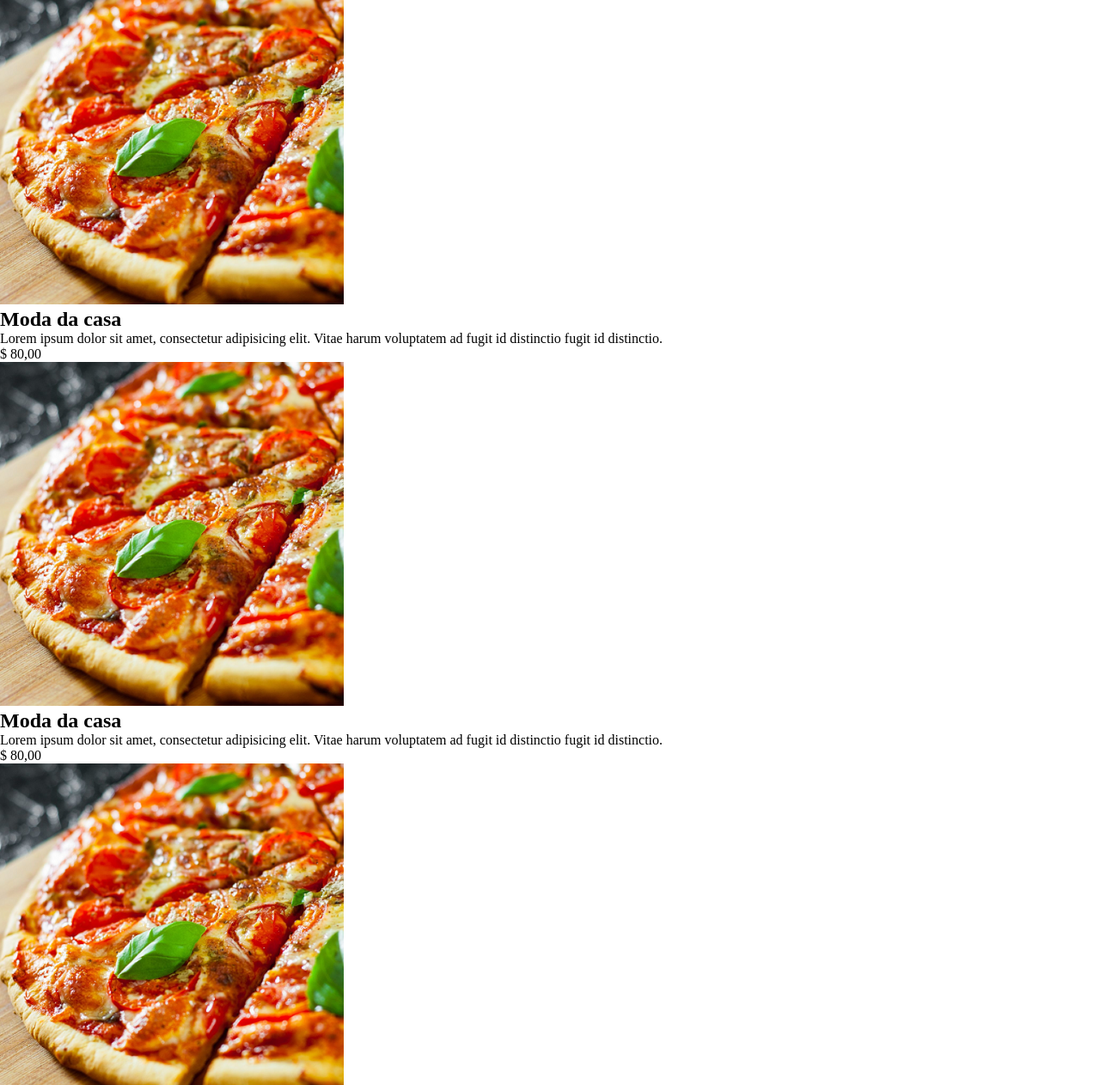
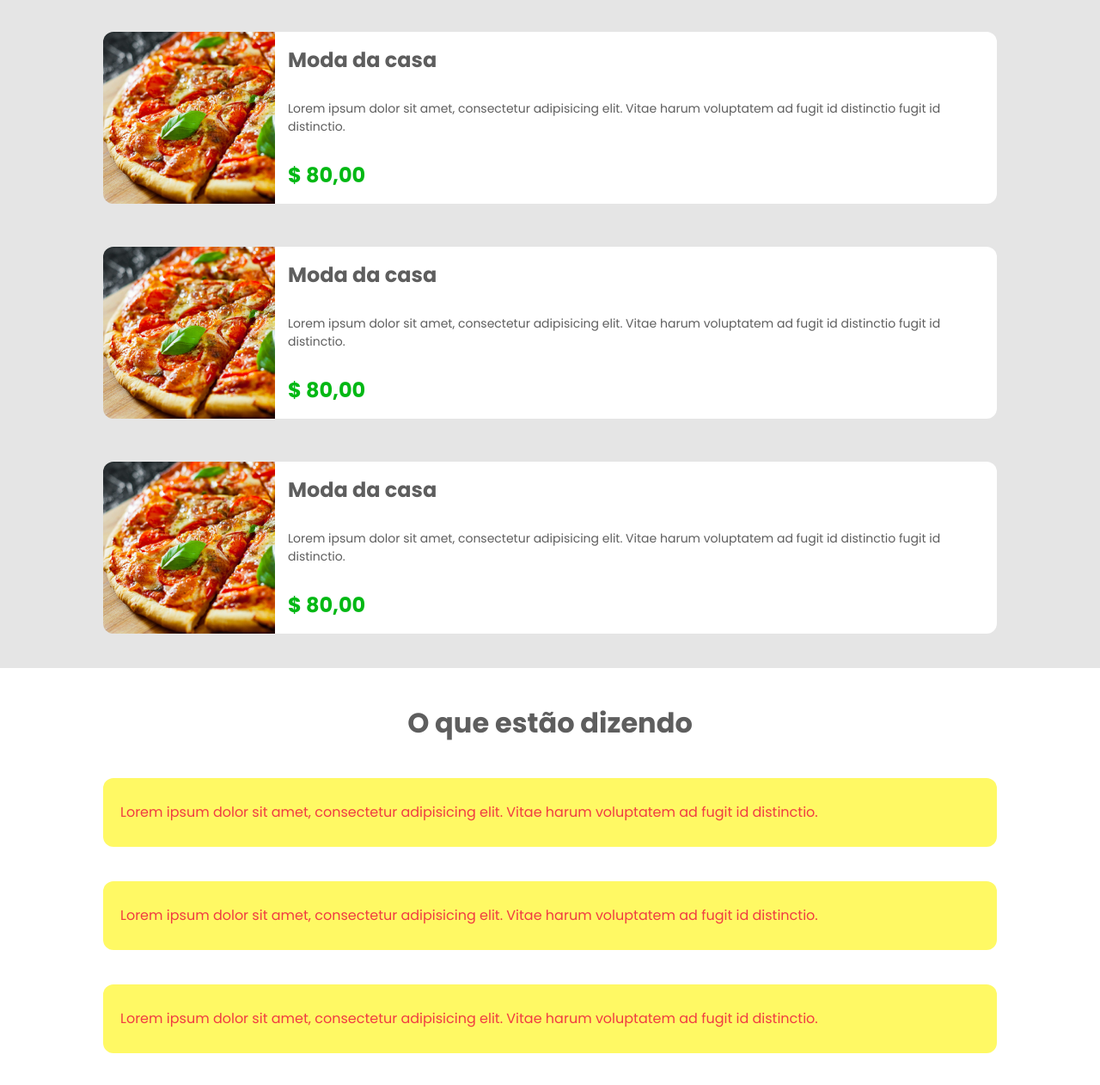
Before and after one commit to Rudersonvf/Exercicio-DSTasty, a plain HTML site: page index.html in a window 1280 px wide. Shown: the part 73-1335 px from the top of the page at 86% size. Drawn offline with Linux system fonts and the light colour scheme.

Commit message:
Estilizado o nav, cards e testimonials

```diff
--- a/css/styles.css
+++ b/css/styles.css
@@ -1,7 +1,125 @@
 @import url("https://fonts.googleapis.com/css2?family=Poppins:wght@300;400;700&display=swap");
+
+:root {
+  --color-salmon: #f03c42;
+  --color-white: #fff;
+  --color-lightGray: #e5e5e5;
+  --color-darkGray: #5e5e5e;
+  --color-cream: #fff964;
+  --color-green: #02b814;
+}
 
 * {
   margin: 0;
   padding: 0;
   box-sizing: border-box;
+  font-family: "Poppins", sans-serif;
 }
+
+body {
+  background-color: var(--color-lightGray);
+}
+
+nav {
+  width: 100%;
+  height: 70px;
+  display: block;
+  background-color: var(--color-salmon);
+  align-items: center;
+}
+
+nav h1 {
+  font-size: 24px;
+  text-align: center;
+  color: var(--color-cream);
+  line-height: 70px;
+}
+
+section {
+  padding: 40px 120px;
+}
+
+.dt-main-container {
+  width: 100%;
+}
+
+.dt-card-container:first-of-type {
+  width: 100%;
+  height: 200px;
+  display: flex;
+  margin-top: 0;
+}
+
+.dt-card-container {
+  width: 100%;
+  height: 200px;
+  display: flex;
+  margin-top: 50px;
+}
+
+.dt-card-container img {
+  border-radius: 12px 0 0 12px;
+}
+
+.dt-card-info {
+  width: 100%;
+  border-radius: 0 12px 12px 0;
+  background-color: var(--color-white);
+  padding: 15px;
+  display: flex;
+  flex-direction: column;
+  justify-content: space-between;
+}
+
+.dt-card-info h2 {
+  font-size: 24px;
+  font-weight: 700;
+  line-height: 36px;
+  color: var(--color-darkGray);
+}
+
+.dt-card-info p:first-of-type {
+  font-size: 14px;
+  font-weight: 400;
+  line-height: 21px;
+  color: var(--color-darkGray);
+}
+
+.dt-card-info p {
+  font-size: 24px;
+  font-weight: 700;
+  line-height: 36px;
+  color: var(--color-green);
+}
+
+.lower-section {
+  width: 100%;
+  background-color: var(--color-white);
+}
+
+.lower-section h1 {
+  font-size: 32px;
+  font-weight: 700;
+  line-height: 48px;
+  color: var(--color-darkGray);
+  width: 50%;
+  margin: 0 auto;
+  text-align: center;
+}
+
+.dt-comment-container {
+  width: 100%;
+  height: 80px;
+  border-radius: 12px;
+  background-color: var(--color-cream);
+  justify-content: center;
+  margin-top: 40px;
+}
+
+.dt-comment-container p {
+  font-size: 16px;
+  font-weight: 400;
+  line-height: 80px;
+  color: var(--color-salmon);
+  margin: 0 20px;
+}
--- a/index.html
+++ b/index.html
@@ -15,11 +15,10 @@
     </header>
     <main>
       <section>
-        <div>
-          <div>
+        <div class="dt-main-container">
+          <div class="dt-card-container">
             <img src="img/pizza.png" alt="pizza" />
-          </div>
-          <div>
+            <div class="dt-card-info">
               <h2>Moda da casa</h2>
               <p>
                 Lorem ipsum dolor sit amet, consectetur adipisicing elit. Vitae
@@ -28,11 +27,9 @@
               <p>$ 80,00</p>
             </div>
           </div>
-        <div>
-          <div>
+          <div class="dt-card-container">
             <img src="img/pizza.png" alt="pizza" />
-          </div>
-          <div>
+            <div class="dt-card-info">
               <h2>Moda da casa</h2>
               <p>
                 Lorem ipsum dolor sit amet, consectetur adipisicing elit. Vitae
@@ -41,11 +38,9 @@
               <p>$ 80,00</p>
             </div>
           </div>
-        <div>
-          <div>
+          <div class="dt-card-container">
             <img src="img/pizza.png" alt="pizza" />
-          </div>
-          <div>
+            <div class="dt-card-info">
               <h2>Moda da casa</h2>
               <p>
                 Lorem ipsum dolor sit amet, consectetur adipisicing elit. Vitae
@@ -54,40 +49,39 @@
               <p>$ 80,00</p>
             </div>
           </div>
+        </div>
       </section>
-      <section>
+      <section class="lower-section">
         <h1>O que estão dizendo</h1>
-        <div>
-          <div>
+        <div class="dt-comment-container">
           <p>
             Lorem ipsum dolor sit amet, consectetur adipisicing elit. Vitae
             harum voluptatem ad fugit id distinctio.
           </p>
         </div>
-          <div>
+        <div class="dt-comment-container">
           <p>
             Lorem ipsum dolor sit amet, consectetur adipisicing elit. Vitae
             harum voluptatem ad fugit id distinctio.
           </p>
         </div>
-          <div>
+        <div class="dt-comment-container">
           <p>
             Lorem ipsum dolor sit amet, consectetur adipisicing elit. Vitae
             harum voluptatem ad fugit id distinctio.
           </p>
         </div>
-          <div>
+        <div class="dt-comment-container">
           <p>
             Lorem ipsum dolor sit amet, consectetur adipisicing elit. Vitae
             harum voluptatem ad fugit id distinctio.
           </p>
         </div>
-          <div>
+        <div class="dt-comment-container">
           <p>
             Lorem ipsum dolor sit amet, consectetur adipisicing elit. Vitae
             harum voluptatem ad fugit id distinctio.
           </p>
-          </div>
         </div>
       </section>
     </main>
```
Lines whose indentation alone changed are shown as unchanged.
